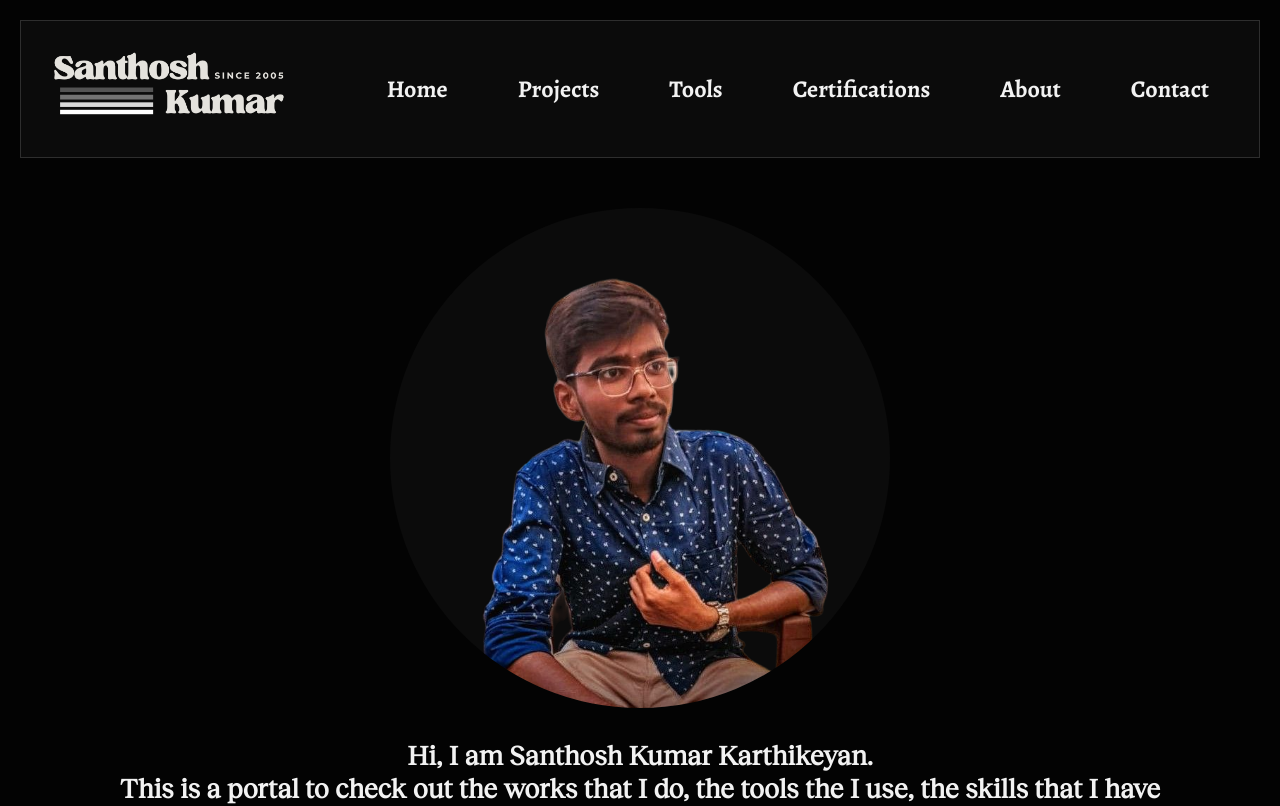
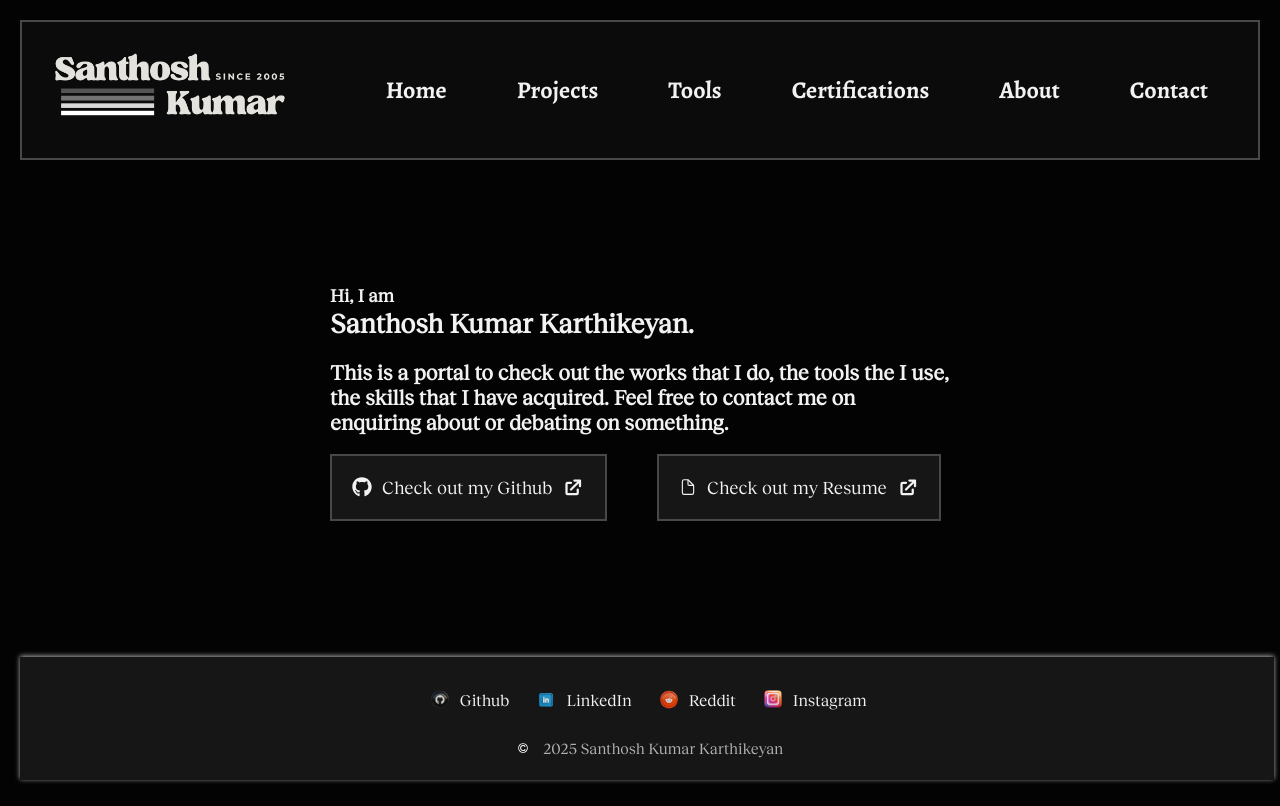
Before and after one commit to santhosh-kumar-karthikeyan/portfolio, a React (Vite) app: page / in a window 1280 px wide. Shown: the top 806 px of the page. Built offline with nearby package versions, Linux system fonts and the light colour scheme.

Commit message:
Clean hero section and add action buttons

```diff
--- a/package.json
+++ b/package.json
@@ -22,6 +22,7 @@
     "eslint-plugin-react-hooks": "^5.2.0",
     "eslint-plugin-react-refresh": "^0.4.19",
     "globals": "^16.0.0",
+    "react-icons": "^5.5.0",
     "vite": "^6.3.5"
   }
 }
--- a/src/components/Footer/Footer.module.css
+++ b/src/components/Footer/Footer.module.css
@@ -1,5 +1,5 @@
 .footer {
-    width: 100%;
+    width: 98%;
     background-color: var(--bg-light);
     font-size: 0.9rem;
     padding: 30px 20px 20px;
@@ -8,6 +8,8 @@
     align-items: center;
     gap: 25px;
     box-shadow: 0 -1px 5px var(--text-muted);
+    position: fixed;
+    bottom: 20px;
 }
 
 .socials {
--- a/src/components/Hero/Hero.jsx
+++ b/src/components/Hero/Hero.jsx
@@ -1,13 +1,35 @@
 import styles from "./Hero.module.css";
+import { FaGithub } from "react-icons/fa";
+import { HiExternalLink } from "react-icons/hi";
+import { IoDocumentOutline } from "react-icons/io5";
 
 export default function Hero() {
   return (
     <main className={styles.hero}>
-            <img className={styles.mainImage} src="/assets/me.png" alt="main image" />
       <section>
-            <h2>Hi, I am Santhosh Kumar Karthikeyan. </h2>
-            <h2>This is a portal to check out the works that I do, the tools the I use, the skills that I have acquired.</h2>
-            <h4 className={styles.mutedText}>Btw, ignore the "candid" picture of mine exisiting above, couldn't find a good picture of mine</h4>
+        <h4>Hi, I am </h4>
+        <h1>Santhosh Kumar Karthikeyan. </h1>
+      </section>
+      <h3>
+        This is a portal to check out the works that I do, the tools the I use,
+        the skills that I have acquired. Feel free to contact me on enquiring
+        about or debating on something.
+      </h3>
+      <section className={styles.buttonPool}>
+        <a href="https://github.com/santhosh-kumar-karthikeyan" target="_blank">
+          <button className={styles.githubButton}>
+            <FaGithub size="20" />
+            Check out my Github
+            <HiExternalLink size="22.5" />
+          </button>
+        </a>
+        <a href="/attachments/resume.pdf" target="_blank">
+          <button className={styles.githubButton}>
+            <IoDocumentOutline />
+            Check out my Resume
+            <HiExternalLink size="22.5" />
+          </button>
+        </a>
       </section>
     </main>
   );
--- a/src/components/Hero/Hero.module.css
+++ b/src/components/Hero/Hero.module.css
@@ -1,21 +1,11 @@
 .hero {
-    margin: 50px;
-    height: 100%;
+    margin: 10% 25%;
     display: flex;
     flex-direction: column;
     justify-content: center;
-    align-items: center;
-    text-align: center;
-    gap: 30px;
-}
-
-.mainImage {
-    width: 500px;
-    height: 500px;
-    border-radius: 500px;
-    object-fit: cover;
-    object-position: center 20%;
-    background-color: var(--bg);
+    align-items: flex-start;
+    text-align: start;
+    gap: 20px;
 }
 
 .mutedText {
@@ -23,6 +13,31 @@
     font-weight: normal;
     margin-top: 20px;
     font-size: 0.9rem;
+}
+
+a {
+    text-decoration: none;
+}
+
+button {
+    background-color: var(--bg-light);
+    border: 2px solid var(--border);
+    color: var(--text);
+    padding: 20px;
+    font: inherit;
+    cursor: pointer;
+}
+
+.buttonPool {
+    display: flex;
+    gap: 50px;
+}
+
+.githubButton {
+    display: flex;
+    align-items: center;
+    gap: 10px;
+    justify-content: center;
 }
 
 @media (max-width: 768px) {
--- a/src/components/Navbar/Navbar.module.css
+++ b/src/components/Navbar/Navbar.module.css
@@ -4,7 +4,7 @@
     justify-content: space-between;
     align-items: center;
     background-color: var(--bg);
-    border: 1px solid var(--border-muted);
+    border: 2px solid var(--border);
     font-family: "Zilla Slab", sans-serif;
     font-weight: 700;
     font-size: x-large;
--- a/src/styles/index.css
+++ b/src/styles/index.css
@@ -18,6 +18,7 @@ body {
     width: 100%;
     overflow-x: hidden;
     font-size: clamp(14px, 1.5vw, 18px);
+    height: 100%;
 }
 
 body {
```
Also changed, not shown: src/App.jsx (+3 -4 lines), src/components/Intro/Intro.jsx (added, +7 -0 lines), 2 other files (tests, documents, lock files or other folders). Lines whose indentation alone changed are shown as unchanged.
